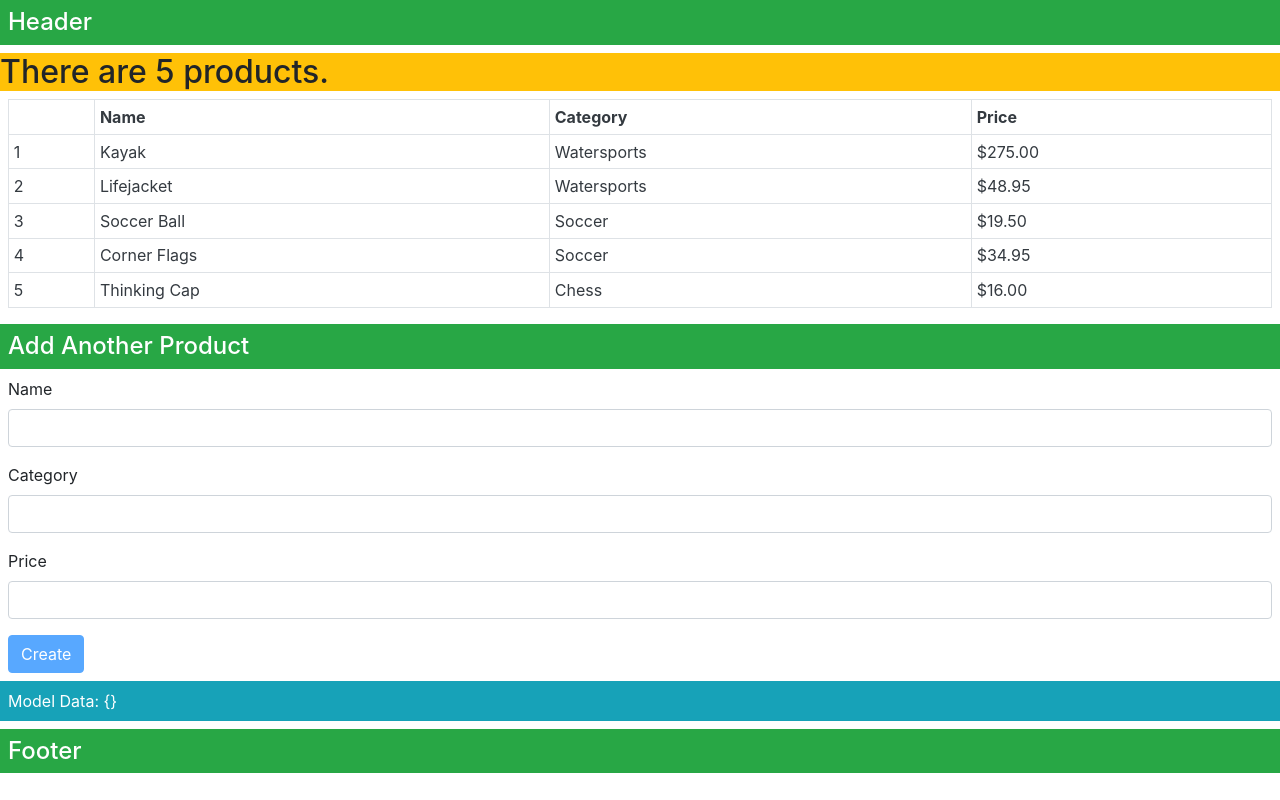
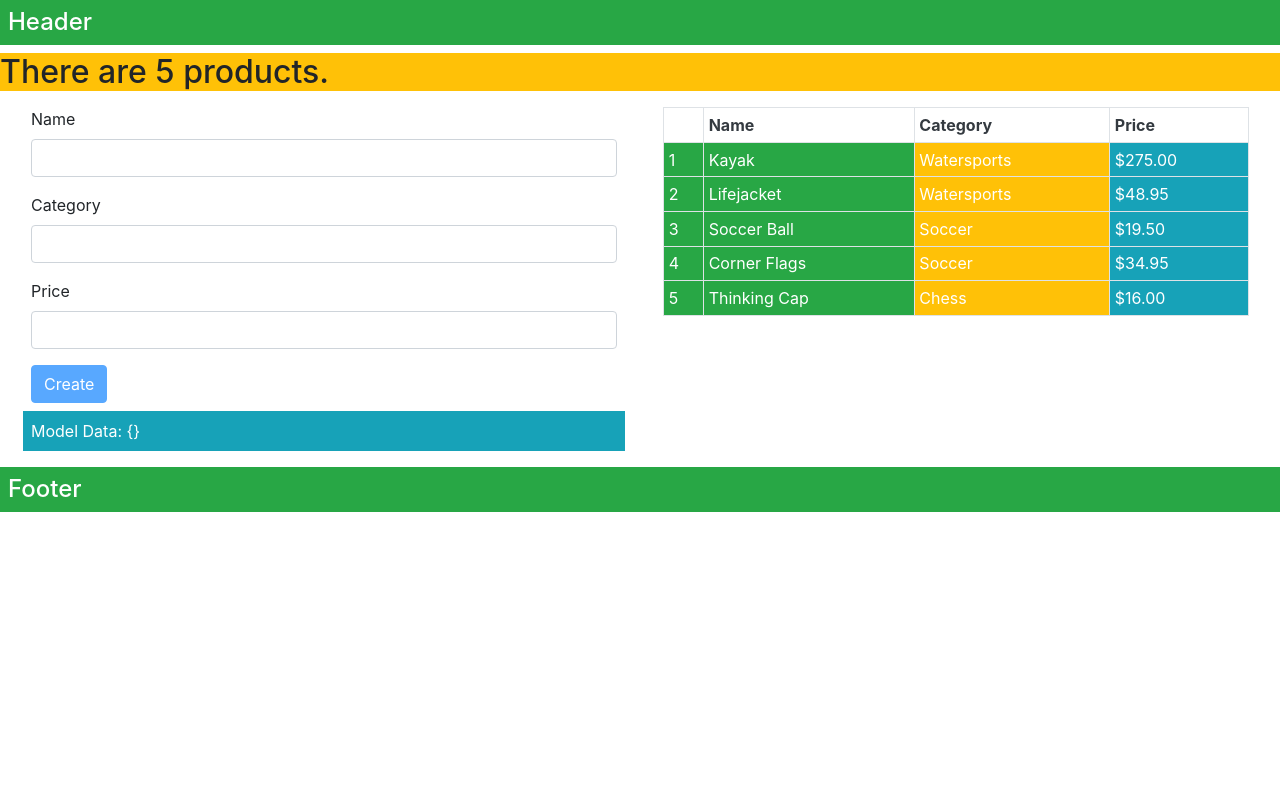
Before and after one commit to John-Cassidy/angular-details, an Angular app: page / in a window 1280 px wide. Built offline with nearby package versions, Linux system fonts and the light colour scheme.

Commit message:
creating attribute directive (simple)

```diff
--- a/src/app/app.module.ts
+++ b/src/app/app.module.ts
@@ -5,11 +5,13 @@ import { AppRoutingModule } from './app-routing.module';
 import { AppComponent } from './app.component';
 import { ProductComponent } from './product.component';
 import { FormsModule, ReactiveFormsModule } from '@angular/forms';
+import { PaAttrDirective } from './attr.directive';
 
 @NgModule({
   declarations: [
     AppComponent,
-    ProductComponent
+    ProductComponent,
+    PaAttrDirective
   ],
   imports: [
     BrowserModule,
--- /dev/null
+++ b/src/app/attr.directive.ts
@@ -0,0 +1,35 @@
+import {
+  Directive, ElementRef, Attribute, Input,
+  SimpleChange, Output, EventEmitter, HostListener, HostBinding
+} from '@angular/core';
+import { Product } from './product.model';
+
+@Directive({
+  // tslint:disable-next-line: directive-selector
+  selector: '[pa-attr]'
+})
+export class PaAttrDirective {
+
+  constructor(element: ElementRef, @Attribute('pa-attr') bgClass: string) {
+    element.nativeElement.classList.add(bgClass || 'bg-success', 'text-white');
+  }
+
+  // @Input('pa-attr')
+  // @HostBinding('class')
+  // bgClass: string;
+
+  // // tslint:disable-next-line: no-input-rename
+  // @Input('pa-product')
+  // product: Product;
+
+  // // tslint:disable-next-line: no-output-rename
+  // @Output('pa-category')
+  // click = new EventEmitter<string>();
+
+  // @HostListener('click')
+  // triggerCustomEvent() {
+  //     if (this.product != null) {
+  //         this.click.emit(this.product.category);
+  //     }
+  // }
+}
--- a/src/app/product.component.html
+++ b/src/app/product.component.html
@@ -21,6 +21,57 @@
   <h2>There are {{ getProductCount() }} products.</h2>
 </div>
 
+<div class="row m-2">
+  <div class="col-6">
+    <form
+      class="m-2"
+      novalidate
+      [formGroup]="form"
+      (ngSubmit)="submitForm(form)"
+    >
+      <div
+        class="bg-danger text-white p-2 mb-2"
+        *ngIf="formSubmitted && form.invalid"
+      >
+        There are problems with the form
+        <ul>
+          <li *ngFor="let error of form.getFormValidationMessages()">
+            {{ error }}
+          </li>
+        </ul>
+      </div>
+
+      <div class="form-group" *ngFor="let control of form.productControls">
+        <label>{{ control.label }}</label>
+        <input
+          class="form-control"
+          [(ngModel)]="newProduct[control.modelProperty]"
+          name="{{ control.modelProperty }}"
+          formControlName="{{ control.modelProperty }}"
+        />
+        <ul
+          class="text-danger list-unstyled"
+          *ngIf="(formSubmitted || control.dirty) && control.invalid"
+        >
+          <li *ngFor="let error of control.getValidationMessages()">
+            {{ error }}
+          </li>
+        </ul>
+      </div>
+
+      <button
+        class="btn btn-primary"
+        type="submit"
+        [disabled]="formSubmitted || form.invalid"
+        [class.btn-secondary]="formSubmitted && form.invalid"
+      >
+        Create
+      </button>
+    </form>
+
+    <div class="bg-info text-white mb-2 p-2">Model Data: {{ jsonProduct }}</div>
+  </div>
+  <div class="col-6">
     <div class="m-2">
       <table class="table table-sm table-bordered mt-1 text-dark">
         <tr class="text-dark">
@@ -37,53 +88,16 @@
             let first = first;
             let last = last
           "
-    >
+          pa-attr>
           <td>{{ i + 1 }}</td>
           <td>{{ item.name }}</td>
-      <td>{{ item.category }}</td>
-      <td>{{ item.price | currency }}</td>
+          <td pa-attr="bg-warning">{{ item.category }}</td>
+          <td pa-attr="bg-info">{{ item.price | currency }}</td>
         </tr>
       </table>
     </div>
-
-<ng-template
-  [ngTemplateOutlet]="titleTemplate"
-  [ngTemplateOutletContext]="{ title: 'Add Another Product' }"
->
-</ng-template>
-
-<form class="m-2" novalidate [formGroup]="form" (ngSubmit)="submitForm(form)">
-
-  <div class="bg-danger text-white p-2 mb-2" *ngIf="formSubmitted && form.invalid">
-      There are problems with the form
-      <ul>
-          <li *ngFor="let error of form.getFormValidationMessages()">
-              {{error}}
-          </li>
-      </ul>
   </div>
-
-  <div class="form-group" *ngFor="let control of form.productControls">
-      <label>{{control.label}}</label>
-      <input class="form-control"
-          name="{{control.modelProperty}}"
-          formControlName="{{control.modelProperty}}" />
-      <ul class="text-danger list-unstyled"
-              *ngIf="(formSubmitted || control.dirty) && control.invalid">
-          <li *ngFor="let error of control.getValidationMessages()">
-              {{error}}
-          </li>
-      </ul>
 </div>
-
-  <button class="btn btn-primary" type="submit"
-      [disabled]="formSubmitted || form.invalid"
-      [class.btn-secondary]="formSubmitted && form.invalid">
-          Create
-  </button>
-</form>
-
-<div class="bg-info text-white mb-2 p-2">Model Data: {{jsonProduct}}</div>
 
 <ng-template
   [ngTemplateOutlet]="titleTemplate"
```
Lines whose indentation alone changed are shown as unchanged.
